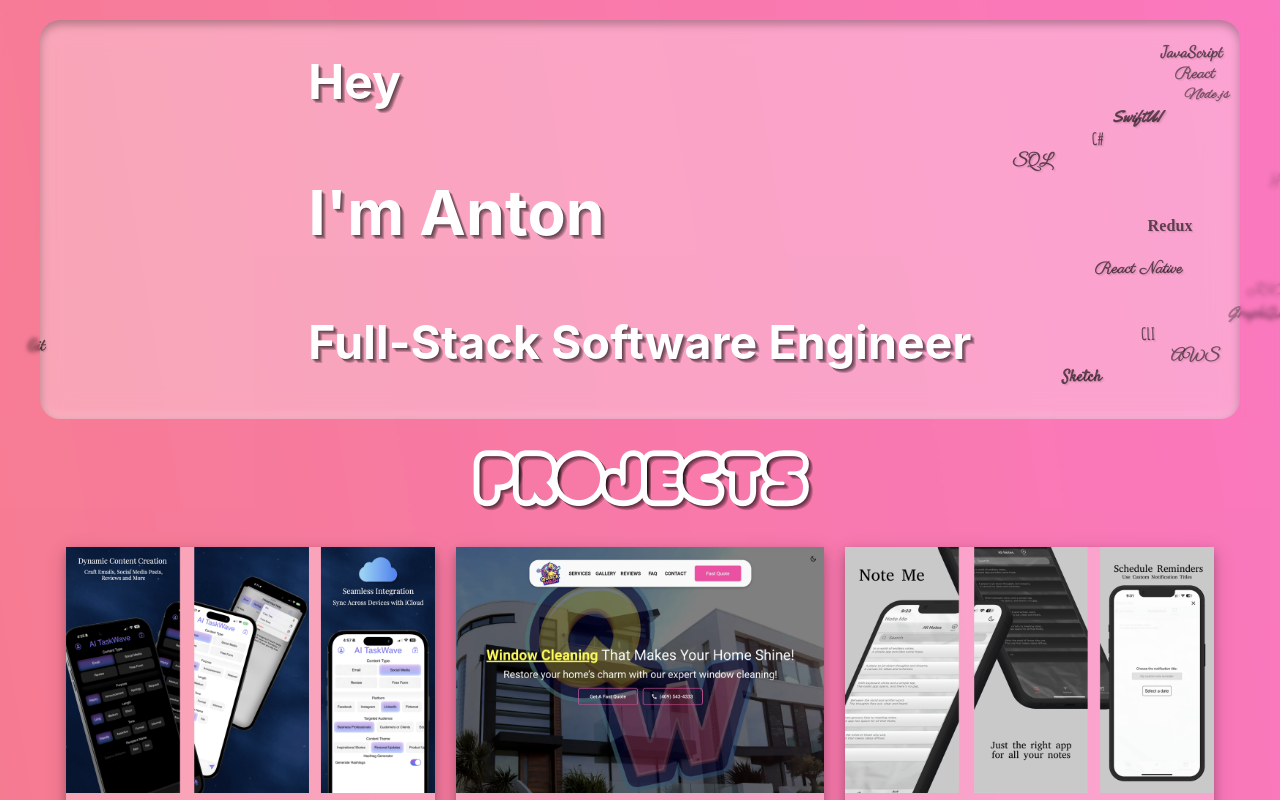
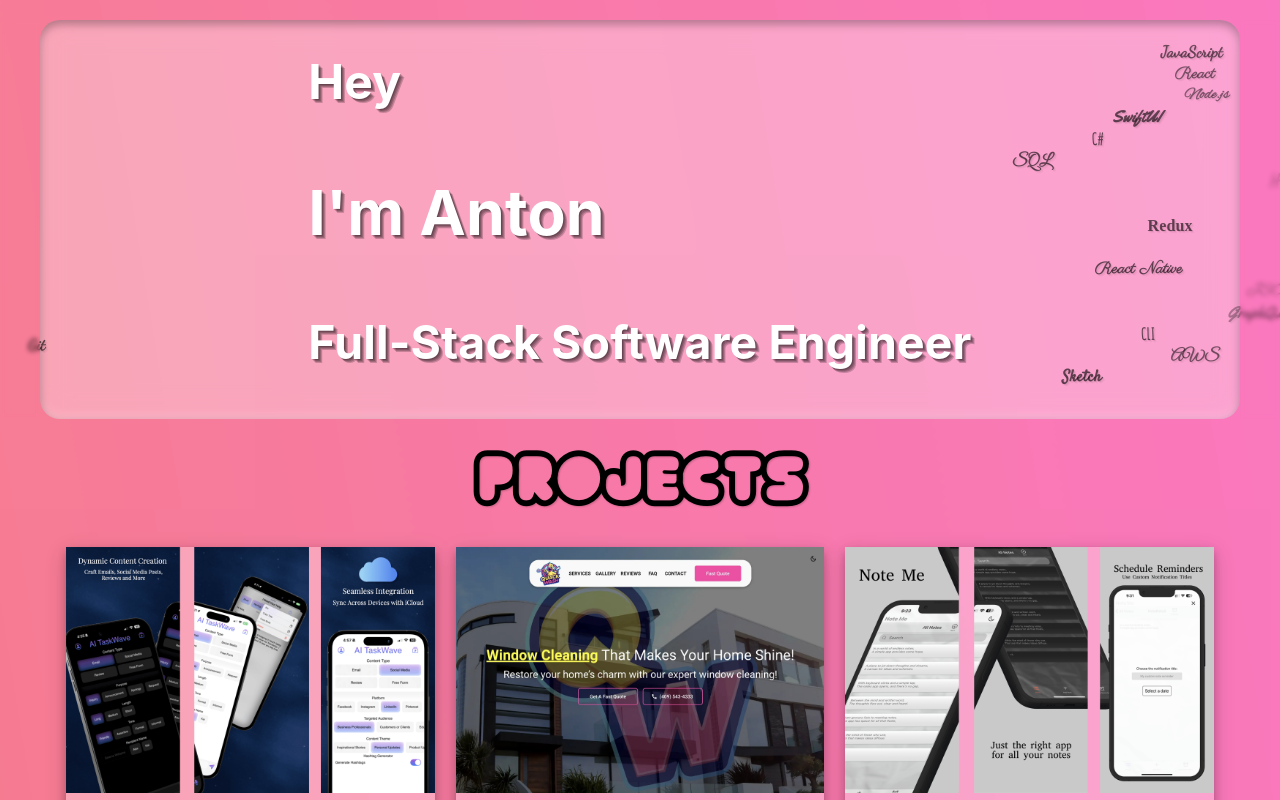
Before and after one commit to anton3ch/portfolio-react, a React (Create React App) app: page / in a window 1280 px wide. Shown: the top 800 px of the page. Built offline with nearby package versions, Linux system fonts and the light colour scheme; a web font is replaced by a local one.

Commit message:
fix sectionTitle in light mode

```diff
--- a/src/index.css
+++ b/src/index.css
@@ -315,6 +315,14 @@ svg {
     3px 3px 0px rgba(0, 0, 0, 0.2), 4px 4px 0px rgba(0, 0, 0, 0.2);
 }
 
+@media (prefers-color-scheme: light) {
+  .sectionTitle {
+    color: #000 !important;
+    /* A subtle drop shadow for black text on a light background */
+    text-shadow: 1px 1px 2px rgba(0, 0, 0, 0.2);
+  }
+}
+
 .card-title {
   font-size: 2rem;
   margin: 0.7rem 0;
```
